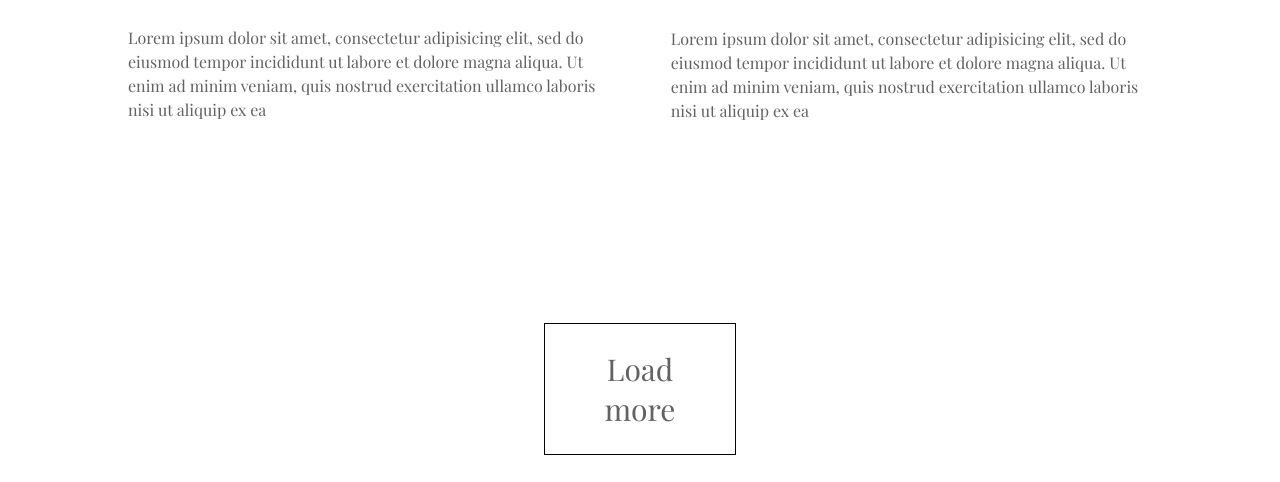
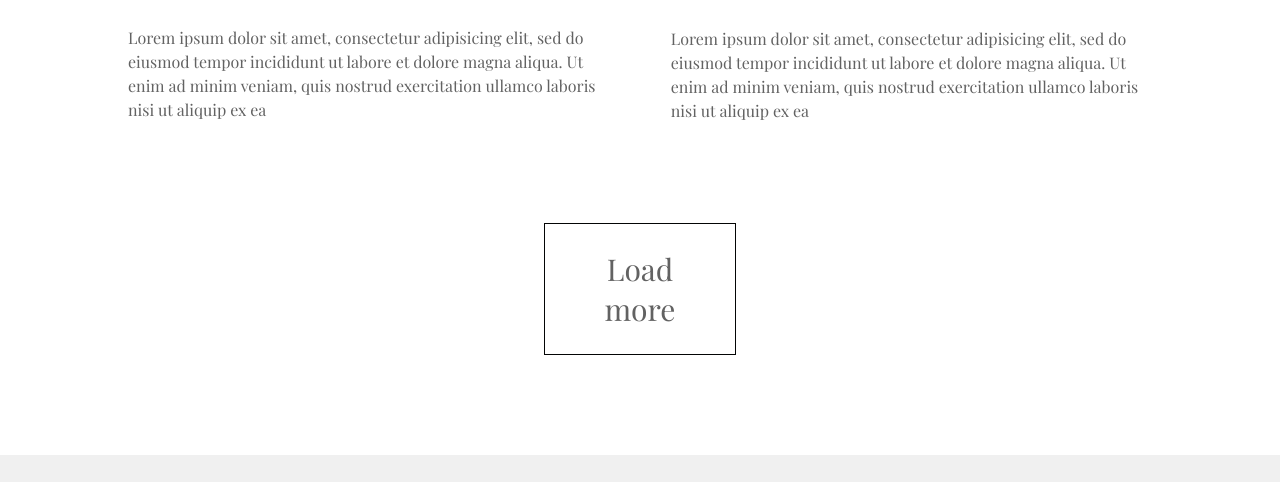
Before and after one commit to meheviensumona/Minimo, a plain HTML site: page index.html in a window 1280 px wide. Shown: the part 3402-3884 px from the top of the page. Drawn offline with nearby package versions, Linux system fonts and the light colour scheme.

Commit message:
first commit

```diff
--- a/style.css
+++ b/style.css
@@ -215,7 +215,7 @@ header{
 
 /* start load */
 .load{
-    margin: 200px 0px;
+    margin: 100px 0px;
 }
 .container_6{
     width: 15%;
```
